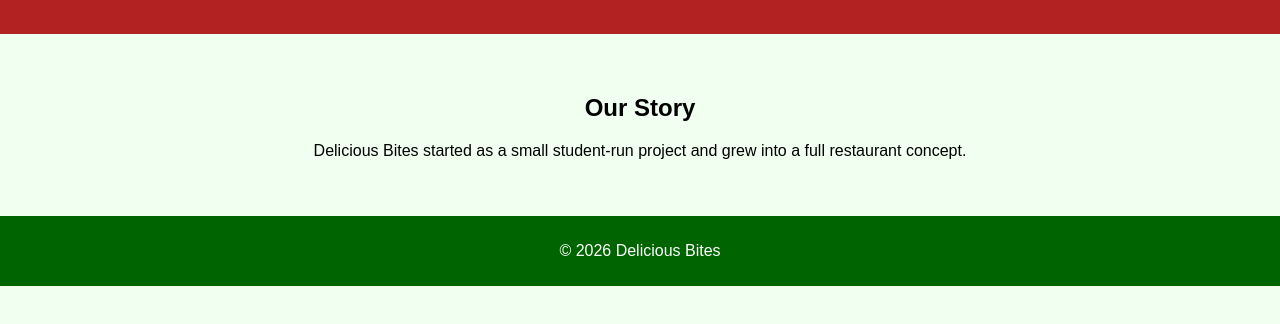
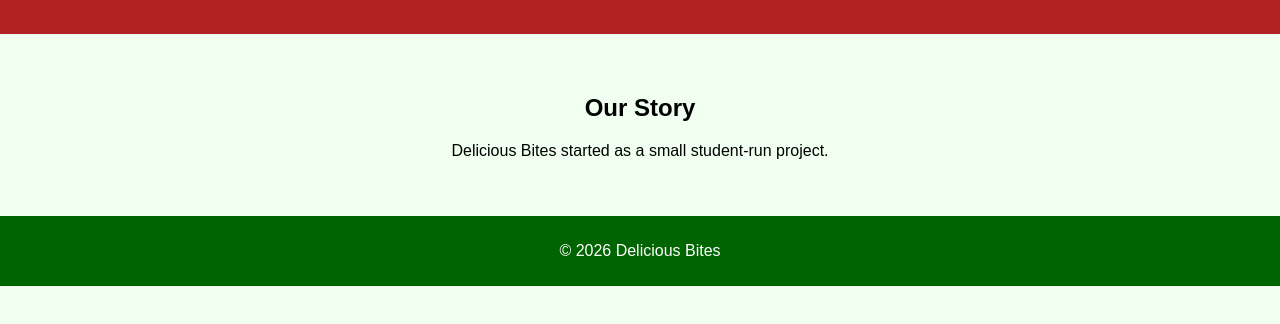
Before and after one commit to elvisambrose/restaurant-project, a plain HTML site: page about.html in a window 1280 px wide. Shown: the part 156-480 px from the top of the page. Drawn offline with Linux system fonts and the light colour scheme.

Commit message:
Update about.html

```diff
--- a/about.html
+++ b/about.html
@@ -20,7 +20,7 @@
   <main>
     <section>
       <h2>Our Story</h2>
-      <p>Delicious Bites started as a small student-run project and grew into a full restaurant concept.</p>
+      <p>Delicious Bites started as a small student-run project.</p>
       <p id="savedReservation"></p>
     </section>
   </main>
```
